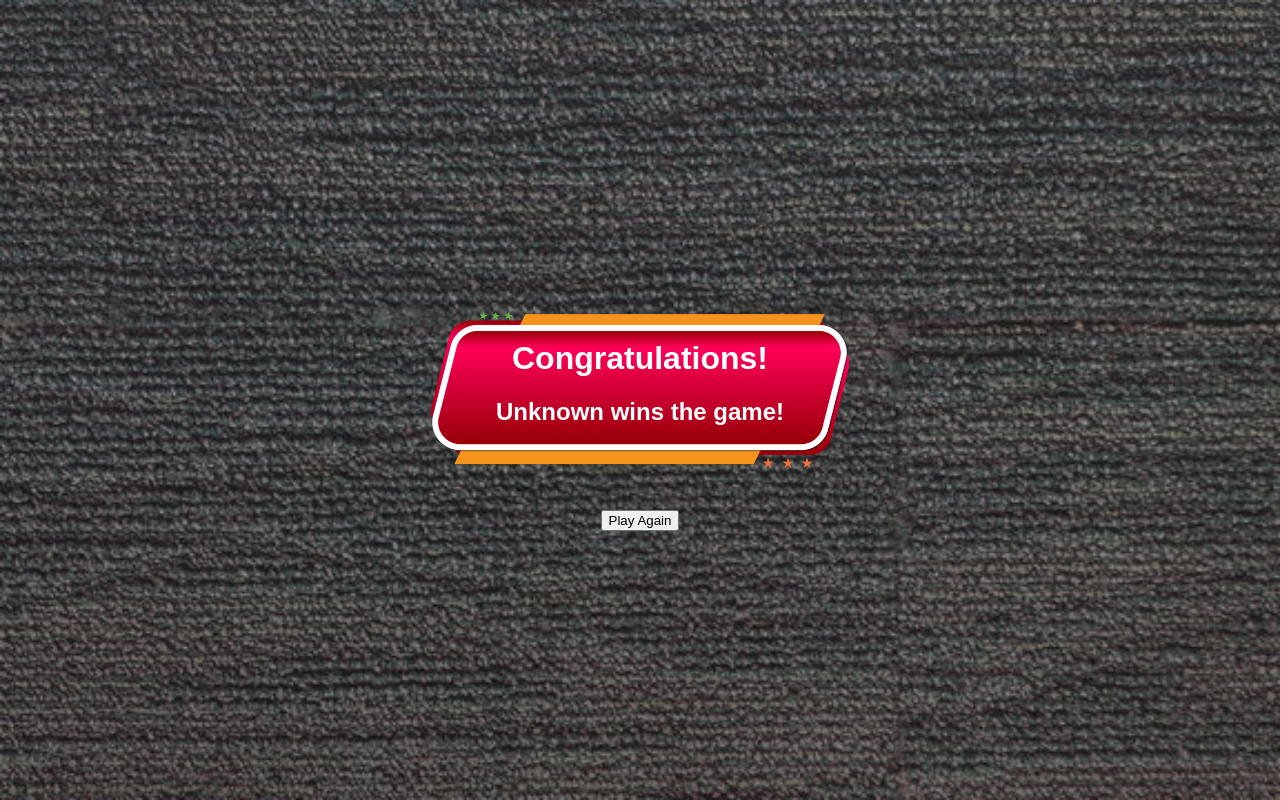
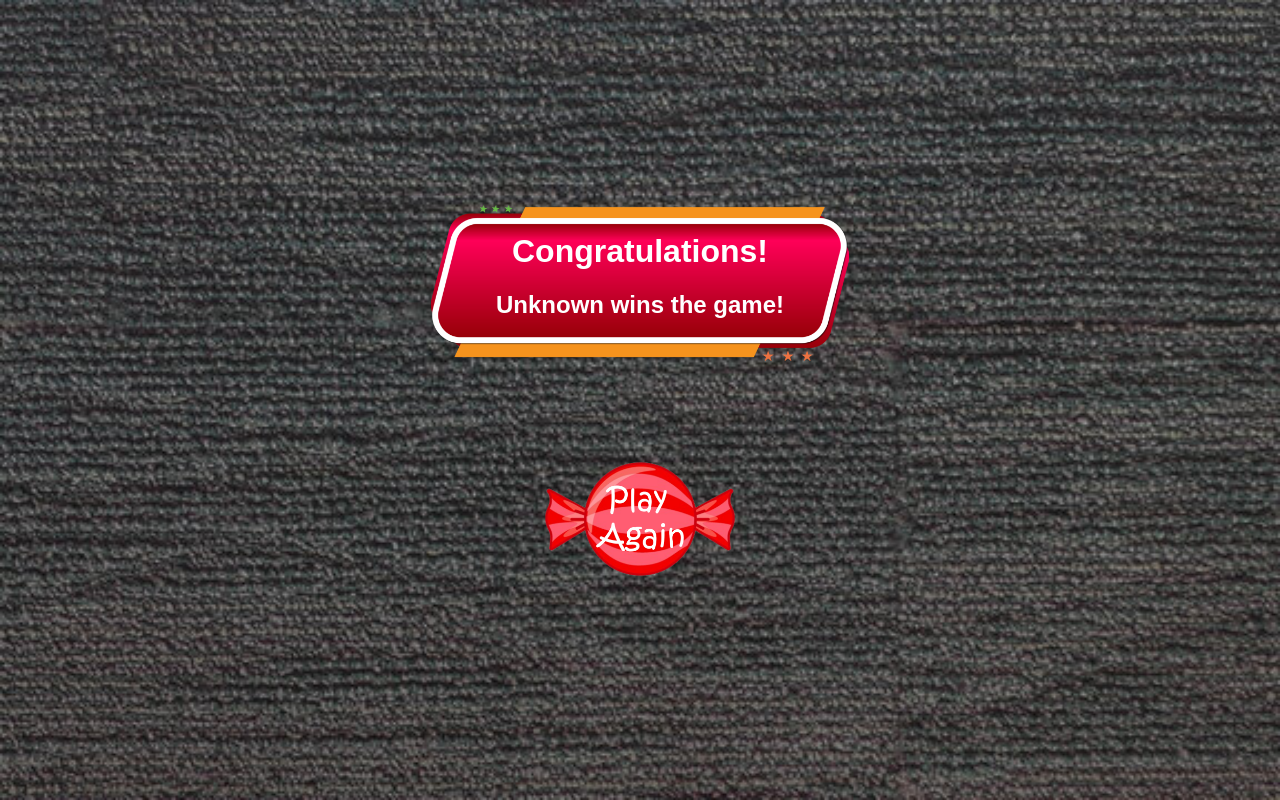
Before and after one commit to hauntedghoul/Nim, a React (Create React App) app in the folder nim/: page /winner in a window 1280 px wide. Built offline with nearby package versions, Linux system fonts and the light colour scheme.

Commit message:
final button
confirm, and play again buttons added

```diff
--- a/nim/src/Components/playersetup.css
+++ b/nim/src/Components/playersetup.css
@@ -5,7 +5,7 @@
 .home-image{
     margin-left: 5px;
     margin-bottom: 10px;
-    height: 250px;
+    height: 220px;
 }
 
 .playerSetup{
@@ -35,3 +35,8 @@
     box-sizing: border-box; /* Ensure padding and border are included in total width/height */
     font-size: 16px;
     }
+
+    .confirm{
+        background-color: transparent;
+        border: none;
+    }
--- a/nim/src/Components/playersetup.js
+++ b/nim/src/Components/playersetup.js
@@ -53,7 +53,10 @@ const PlayerSetup = () => {
             </div>
             <br />
             {!namesConfirmed ? (
-                <button onClick={handleConfirmNames}>Confirm Names</button>
+                <button className='confirm' onClick={handleConfirmNames}>
+            <img className='home-image' src='/images/Confirm.png' alt='Setup Wrapper' />
+
+                </button>
             ) : (
                 <div>
                     <Link to="/easy" state={{ playerOne, playerTwo }}>
--- a/nim/src/Components/winner.js
+++ b/nim/src/Components/winner.js
@@ -23,7 +23,7 @@ const Winner = () => {
         <h1 className="Congrats">Congratulations!</h1>
         <h2>{winner} wins the game!</h2>
       </div>
-      <button onClick={() => navigate('/')}>Play Again</button>
+      <button className='confirm' onClick={() => navigate('/')}><img className='setup' src='/images/PlayAgain.png' alt='Setup Wrapper' /></button>
     </div>
   );
 };
```
Also changed, not shown: nim/public/images/Confirm.png (added).
